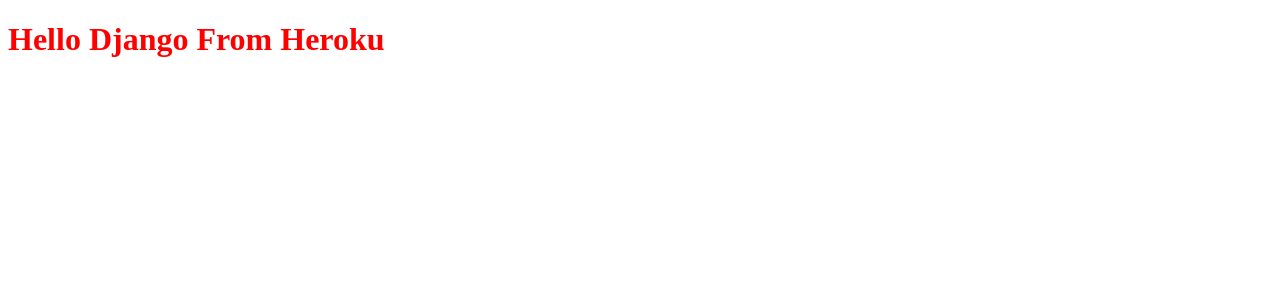
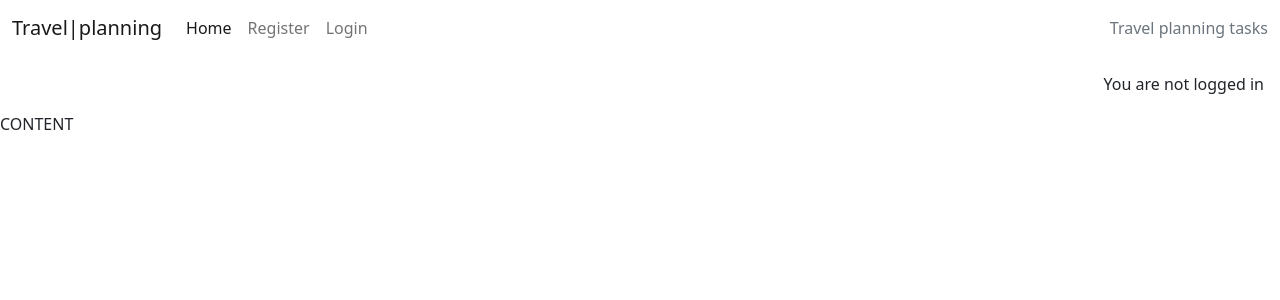
Before and after one commit to Swetlanda/travel-task-list, a Django app: page / in a window 1280 px wide. Shown: the top 300 px of the page. Run offline with Django 4.2, Linux system fonts and the light colour scheme.

Commit message:
Setting up templates log in, log out and register (to be styled later), class-base Homepage

```diff
--- a/templates/account/login.html
+++ b/templates/account/login.html
@@ -12,9 +12,8 @@
         <div class="col-md-8 mt-3 offset-md-2">
             <h3>{% trans "Sign In" %}</h3>
 
-            <p>{% blocktrans %}Welcome back to the code|star blog. To leave a comment or like a post, please log in. If
-                you
-                have not created an account yet, then <a class="link" href="{{ signup_url }}">sign up</a>
+            <p>{% blocktrans %}Welcome back to the Travel planning. To create a new travel task, please log in. If
+                you have not created an account yet, then <a class="link" href="{{ signup_url }}">sign up</a>
                 first.{% endblocktrans %}</p>
         </div>
     </div>
--- a/templates/base.html
+++ b/templates/base.html
@@ -34,8 +34,7 @@
     <!-- Navigation -->
     <nav class="navbar navbar-expand-lg navbar-light bg-white">
         <div class="container-fluid">
-            <a class="navbar-brand" href="{% url 'home' %}"><span class="brand">c<span class="red-o">o</span>de<span
-                        class="thin">|star</span></span></a>
+            <a class="navbar-brand" href="{% url 'home' %}"><span class="brand">Travel</span>|planning</span></span></a>
             <button class="navbar-toggler" type="button" data-bs-toggle="collapse" data-bs-target="#navbarText"
                 aria-controls="navbarText" aria-expanded="false" aria-label="Toggle navigation">
                 <span class="navbar-toggler-icon"></span>
--- /dev/null
+++ b/travel_tasks/templates/travel_tasks/home.html
@@ -0,0 +1,14 @@
+{% extends "base.html" %}
+{% load static %}
+
+{% block content %}
+
+
+
+
+<!-- index.html content starts here -->
+<div class="container-fluid">
+    <div class="row"> CONTENT</div>
+</div>
+
+{% endblock %}
--- a/travel_tasks/views.py
+++ b/travel_tasks/views.py
@@ -1,4 +1,5 @@
 from django.shortcuts import render
+from django.views import generic
 from django.views.generic import TemplateView
 
 
@@ -6,4 +7,4 @@
     """
     Displays home page"
     """
-    template_name = 'index.html'
+    template_name = 'travel_tasks/home.html'
```
